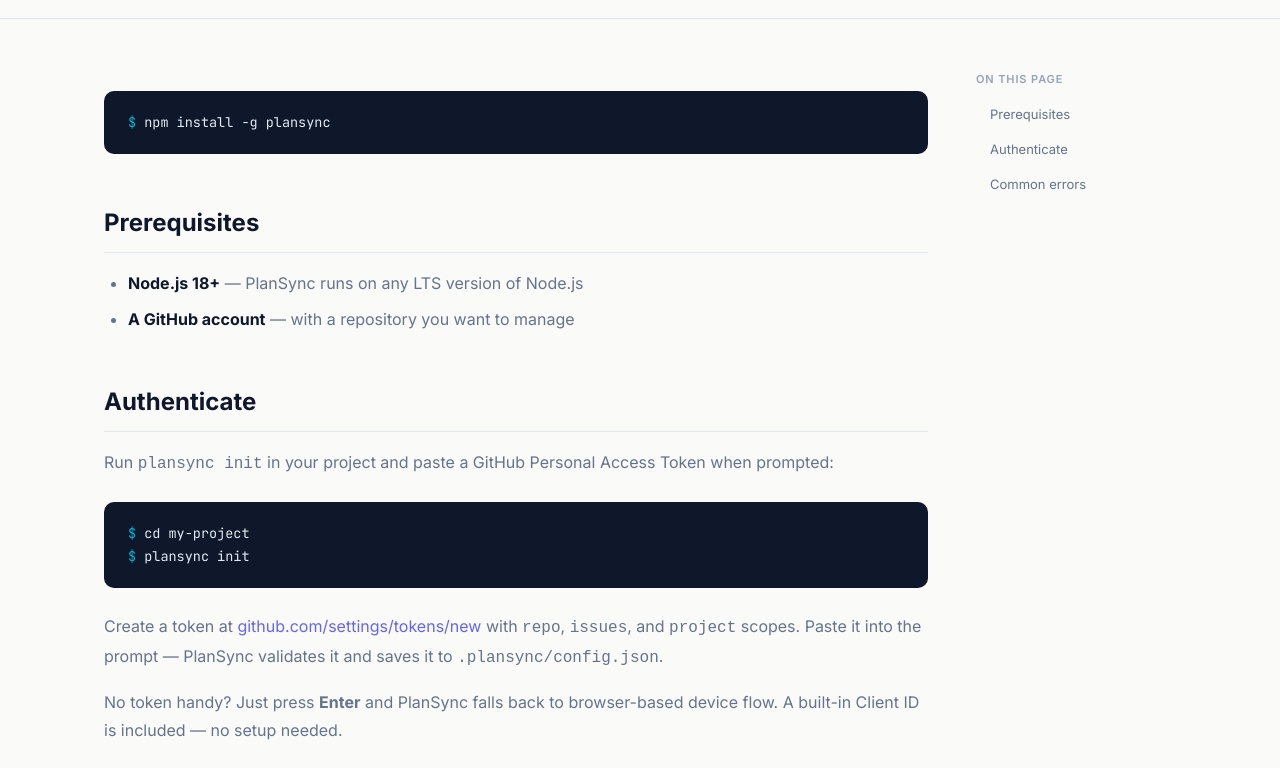
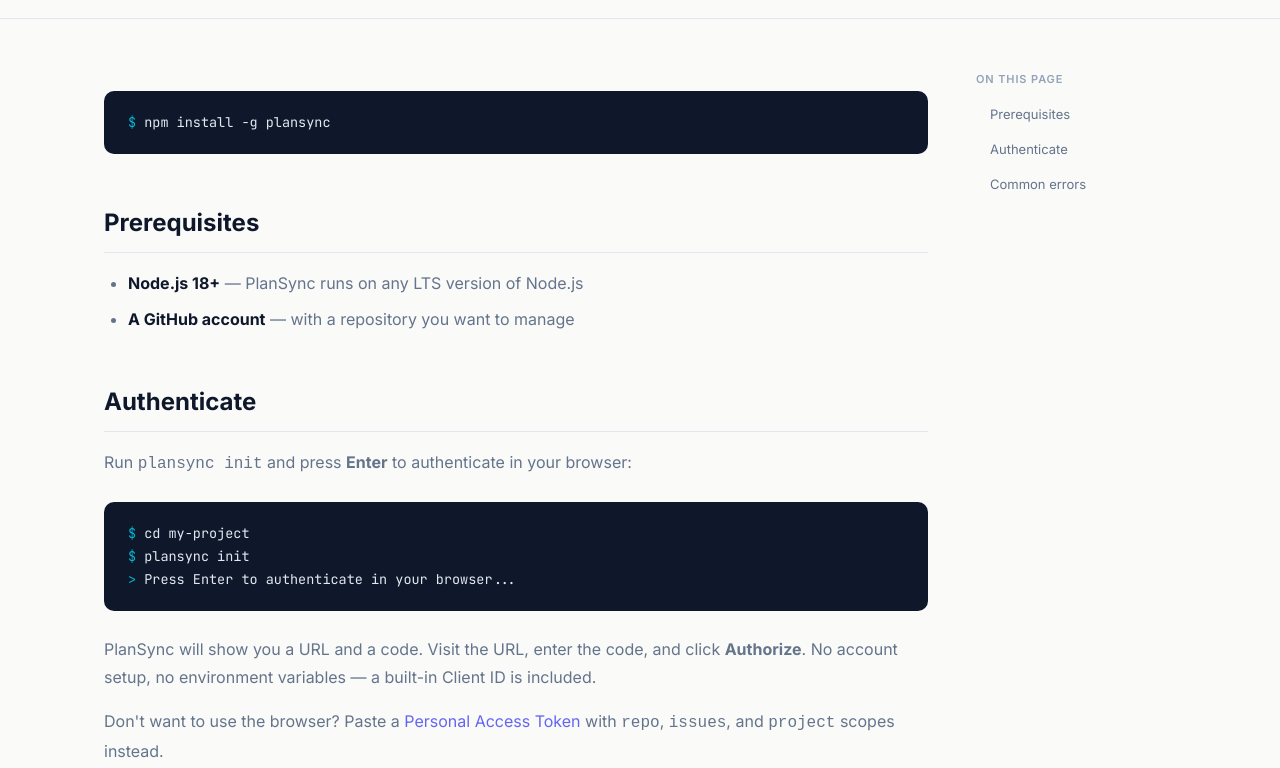
Before and after one commit to Howards254/plansync, a website: page website/install.html in a window 1280 px wide. Shown: the part 184-952 px from the top of the page. Drawn offline with Linux system fonts and the light colour scheme.

Commit message:
0.1.4 — device flow is primary, PAT fallback

```diff
--- a/package.json
+++ b/package.json
@@ -1,6 +1,6 @@
 {
   "name": "plansync",
-  "version": "0.1.3",
+  "version": "0.1.4",
   "description": "Coordination and accountability layer for AI-assisted development teams",
   "bin": {
     "plansync": "bin/plansync.js"
--- a/website/install.html
+++ b/website/install.html
@@ -84,13 +84,14 @@
         </ul>
 
         <h2 id="auth">Authenticate</h2>
-        <p>Run <code>plansync init</code> in your project and paste a GitHub Personal Access Token when prompted:</p>
+        <p>Run <code>plansync init</code> and press <strong>Enter</strong> to authenticate in your browser:</p>
         <div class="code-block">
           <pre><code><span class="prompt">$</span> cd my-project
-<span class="prompt">$</span> plansync init</code></pre>
+<span class="prompt">$</span> plansync init
+<span class="prompt">></span> Press Enter to authenticate in your browser...</code></pre>
         </div>
-        <p>Create a token at <a href="https://github.com/settings/tokens/new">github.com/settings/tokens/new</a> with <code>repo</code>, <code>issues</code>, and <code>project</code> scopes. Paste it into the prompt — PlanSync validates it and saves it to <code>.plansync/config.json</code>.</p>
-        <p>No token handy? Just press <strong>Enter</strong> and PlanSync falls back to browser-based device flow. A built-in Client ID is included — no setup needed.</p>
+        <p>PlanSync will show you a URL and a code. Visit the URL, enter the code, and click <strong>Authorize</strong>. No account setup, no environment variables — a built-in Client ID is included.</p>
+        <p>Don't want to use the browser? Paste a <a href="https://github.com/settings/tokens/new">Personal Access Token</a> with <code>repo</code>, <code>issues</code>, and <code>project</code> scopes instead.</p>
 
         <h2 id="errors">Common errors</h2>
         <table>
```
Also changed, not shown: src/commands/init.js (+17 -18 lines), website/docs.html (+1 -1 lines), website/index.html (+1 -1 lines), CHANGELOG.md.
